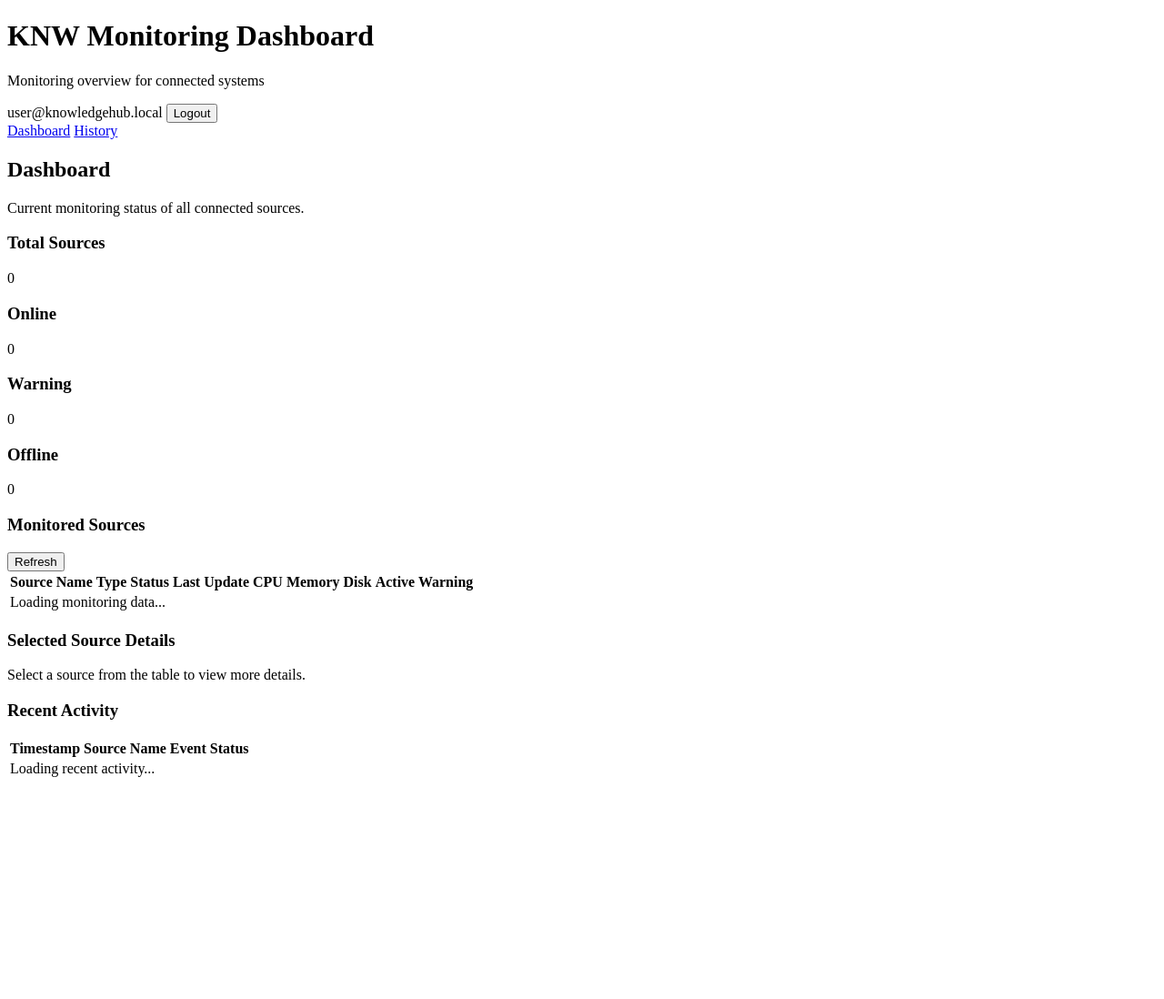
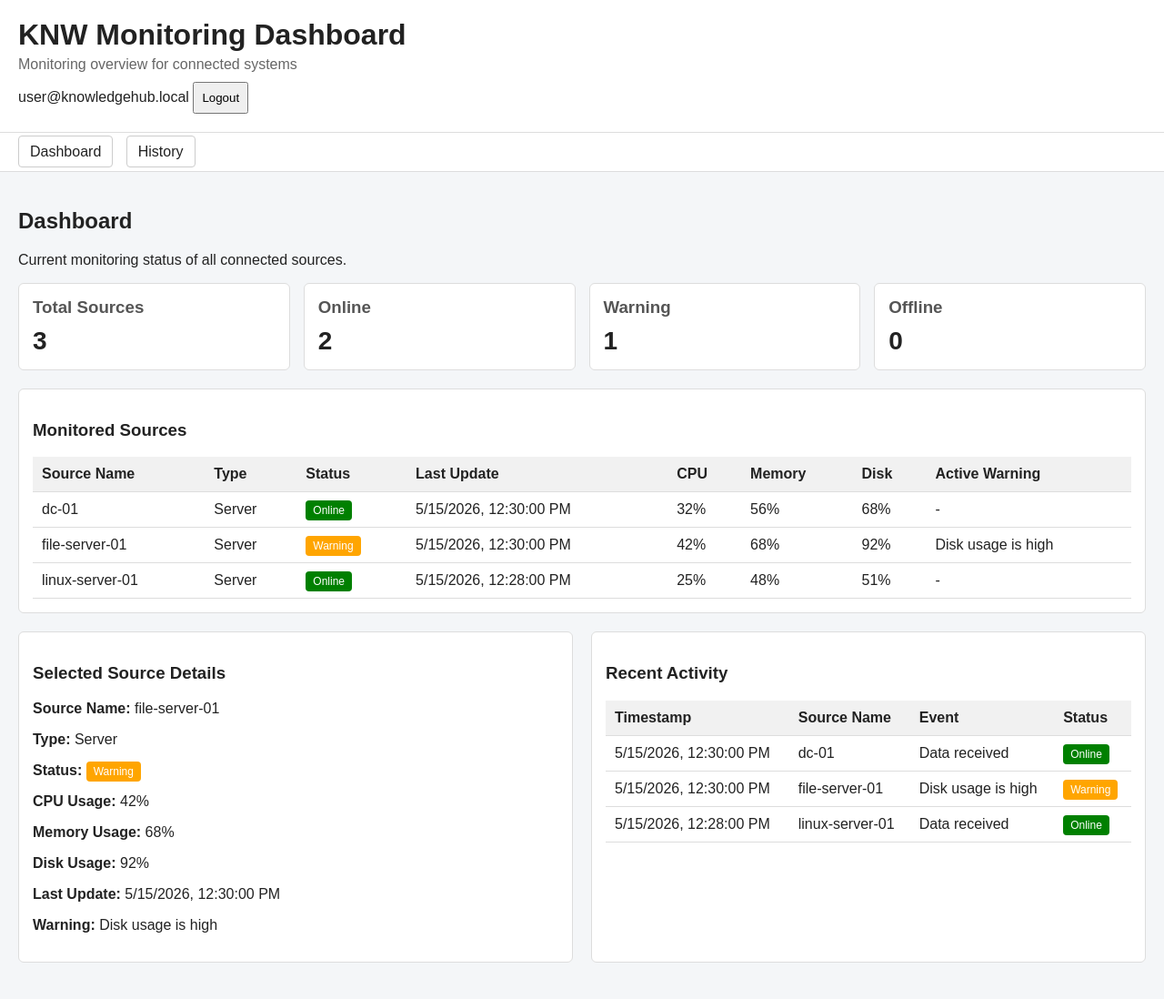
Before and after one commit to DJ-Coder27/Dashboard-App, a Flask app: page /dashboard in a window 1280 px wide. Shown: the whole page at 91% size. Before the commit the page ends 854 px from the top, so only its background shows below. Run offline with Flask 3, Linux system fonts and the light colour scheme.

Commit message:
I updated th script

```diff
--- a/static/css/style.css
+++ b/static/css/style.css
@@ -0,0 +1,168 @@
+body {
+    margin: 0;
+    font-family: Arial, Helvetica, sans-serif;
+    background-color: #f4f6f8;
+    color: #222;
+}
+
+.top-header {
+    background-color: white;
+    padding: 20px;
+    border-bottom: 1px solid #ddd;
+}
+
+.top-header h1 {
+    margin: 0;
+}
+
+.top-header p {
+    margin: 5px 0 0;
+    color: #666;
+}
+
+.user-area {
+    margin-top: 10px;
+}
+
+.main-nav {
+    background-color: white;
+    padding: 12px 20px;
+    border-bottom: 1px solid #ddd;
+}
+
+.nav-link {
+    margin-right: 10px;
+    text-decoration: none;
+    color: #222;
+    padding: 8px 12px;
+    border: 1px solid #ccc;
+    border-radius: 4px;
+}
+
+.page-container {
+    padding: 20px;
+}
+
+.summary-grid {
+    display: grid;
+    grid-template-columns: repeat(4, 1fr);
+    gap: 15px;
+    margin-bottom: 20px;
+}
+
+.summary-card {
+    background-color: white;
+    padding: 15px;
+    border: 1px solid #ddd;
+    border-radius: 6px;
+}
+
+.summary-card h3 {
+    margin: 0;
+    color: #555;
+}
+
+.summary-card p {
+    font-size: 28px;
+    font-weight: bold;
+    margin: 10px 0 0;
+}
+
+.content-card {
+    background-color: white;
+    padding: 15px;
+    margin-bottom: 20px;
+    border: 1px solid #ddd;
+    border-radius: 6px;
+}
+
+.section-header {
+    display: flex;
+    justify-content: space-between;
+    align-items: center;
+}
+
+.table-wrapper {
+    overflow-x: auto;
+}
+
+table {
+    width: 100%;
+    border-collapse: collapse;
+}
+
+th,
+td {
+    padding: 10px;
+    border-bottom: 1px solid #ddd;
+    text-align: left;
+}
+
+th {
+    background-color: #f1f1f1;
+}
+
+.source-row {
+    cursor: pointer;
+}
+
+.status-badge {
+    padding: 4px 8px;
+    border-radius: 4px;
+    color: white;
+    font-size: 12px;
+}
+
+.status-online {
+    background-color: green;
+}
+
+.status-warning {
+    background-color: orange;
+}
+
+.status-offline {
+    background-color: red;
+}
+
+.status-unknown {
+    background-color: gray;
+}
+
+.dashboard-bottom-grid {
+    display: grid;
+    grid-template-columns: 1fr 1fr;
+    gap: 20px;
+}
+
+.filters-grid {
+    display: grid;
+    grid-template-columns: repeat(4, 1fr);
+    gap: 15px;
+}
+
+.filter-group {
+    display: flex;
+    flex-direction: column;
+}
+
+.filter-group label {
+    margin-bottom: 5px;
+    font-weight: bold;
+}
+
+select,
+button {
+    padding: 8px;
+}
+
+.empty-message {
+    text-align: center;
+    color: #666;
+}
+
+.filter-group input {
+    padding: 8px;
+    border: 1px solid #ccc;
+    border-radius: 4px;
+}
--- a/static/js/dashboard.js
+++ b/static/js/dashboard.js
@@ -0,0 +1,207 @@
+document.addEventListener("DOMContentLoaded", function () {
+    loadDashboardData();
+});
+
+async function loadDashboardData() {
+    try {
+        const response = await fetch("/data/sources/latest");
+
+        if (!response.ok) {
+            throw new Error("Could not load dashboard data");
+        }
+
+        const sources = await response.json();
+
+        updateSummaryCards(sources);
+        updateSourcesTable(sources);
+        updateRecentActivity(sources);
+
+        const selectedSource = sources.find(source => getStatus(source) === "warning") || sources[0];
+
+        if (selectedSource) {
+            showSourceDetails(selectedSource);
+        }
+
+    } catch (error) {
+        console.error(error);
+
+        document.getElementById("sources-table-body").innerHTML = `
+            <tr>
+                <td colspan="8">Could not load monitoring data.</td>
+            </tr>
+        `;
+
+        document.getElementById("recent-activity-body").innerHTML = `
+            <tr>
+                <td colspan="4">Could not load recent activity.</td>
+            </tr>
+        `;
+    }
+}
+
+function updateSummaryCards(sources) {
+    const totalSources = sources.length;
+    const onlineSources = sources.filter(source => getStatus(source) === "online").length;
+    const warningSources = sources.filter(source => getStatus(source) === "warning").length;
+    const offlineSources = sources.filter(source => getStatus(source) === "offline").length;
+
+    document.getElementById("total-sources").textContent = totalSources;
+    document.getElementById("online-sources").textContent = onlineSources;
+    document.getElementById("warning-sources").textContent = warningSources;
+    document.getElementById("offline-sources").textContent = offlineSources;
+}
+
+function updateSourcesTable(sources) {
+    const tableBody = document.getElementById("sources-table-body");
+
+    if (!sources || sources.length === 0) {
+        tableBody.innerHTML = `
+            <tr>
+                <td colspan="8">No monitoring data available.</td>
+            </tr>
+        `;
+        return;
+    }
+
+    tableBody.innerHTML = "";
+
+    sources.forEach(source => {
+        const status = getStatus(source);
+        const warningMessage = getWarningMessage(source);
+
+        const row = document.createElement("tr");
+        row.classList.add("source-row");
+
+        row.innerHTML = `
+            <td>${source.device_name || "Unknown"}</td>
+            <td>Server</td>
+            <td><span class="status-badge status-${status}">${capitalize(status)}</span></td>
+            <td>${formatTimestamp(source.timestamp)}</td>
+            <td>${source.cpu_usage ?? 0}%</td>
+            <td>${source.memory_usage ?? 0}%</td>
+            <td>${source.disk_usage ?? 0}%</td>
+            <td>${warningMessage}</td>
+        `;
+
+        row.addEventListener("click", function () {
+            showSourceDetails(source);
+        });
+
+        tableBody.appendChild(row);
+    });
+}
+
+function showSourceDetails(source) {
+    const detailsBox = document.getElementById("source-details");
+    const status = getStatus(source);
+
+    detailsBox.innerHTML = `
+        <p><strong>Source Name:</strong> ${source.device_name || "Unknown"}</p>
+        <p><strong>Type:</strong> Server</p>
+        <p><strong>Status:</strong> <span class="status-badge status-${status}">${capitalize(status)}</span></p>
+        <p><strong>CPU Usage:</strong> ${source.cpu_usage ?? 0}%</p>
+        <p><strong>Memory Usage:</strong> ${source.memory_usage ?? 0}%</p>
+        <p><strong>Disk Usage:</strong> ${source.disk_usage ?? 0}%</p>
+        <p><strong>Last Update:</strong> ${formatTimestamp(source.timestamp)}</p>
+        <p><strong>Warning:</strong> ${getWarningMessage(source)}</p>
+    `;
+}
+
+function updateRecentActivity(sources) {
+    const activityBody = document.getElementById("recent-activity-body");
+
+    if (!sources || sources.length === 0) {
+        activityBody.innerHTML = `
+            <tr>
+                <td colspan="4">No recent activity available.</td>
+            </tr>
+        `;
+        return;
+    }
+
+    activityBody.innerHTML = "";
+
+    sources.slice(0, 5).forEach(source => {
+        const status = getStatus(source);
+        const eventMessage = createEventMessage(source);
+
+        const row = document.createElement("tr");
+
+        row.innerHTML = `
+            <td>${formatTimestamp(source.timestamp)}</td>
+            <td>${source.device_name || "Unknown"}</td>
+            <td>${eventMessage}</td>
+            <td><span class="status-badge status-${status}">${capitalize(status)}</span></td>
+        `;
+
+        activityBody.appendChild(row);
+    });
+}
+
+function getStatus(source) {
+    return (source.status || "unknown").toLowerCase();
+}
+
+function getWarningMessage(source) {
+    if (source.warning_message) {
+        return source.warning_message;
+    }
+
+    if (source.disk_usage >= 90) {
+        return "Disk usage is high";
+    }
+
+    if (source.memory_usage >= 85) {
+        return "Memory usage is high";
+    }
+
+    if (source.cpu_usage >= 85) {
+        return "CPU usage is high";
+    }
+
+    if (getStatus(source) === "offline") {
+        return "Source is offline";
+    }
+
+    if (getStatus(source) === "warning") {
+        return "Source needs attention";
+    }
+
+    return "-";
+}
+
+function createEventMessage(source) {
+    const status = getStatus(source);
+
+    if (status === "warning") {
+        return getWarningMessage(source);
+    }
+
+    if (status === "offline") {
+        return "Source is not responding";
+    }
+
+    return "Data received";
+}
+
+function formatTimestamp(timestamp) {
+    if (!timestamp) {
+        return "Unknown";
+    }
+
+    const date = new Date(timestamp);
+
+    if (isNaN(date)) {
+        return timestamp;
+    }
+
+    return date.toLocaleString();
+}
+
+function capitalize(text) {
+    if (!text) {
+        return "Unknown";
+    }
+
+    return text.charAt(0).toUpperCase() + text.slice(1);
+}
--- a/templates/dashboard.html
+++ b/templates/dashboard.html
@@ -30,10 +30,7 @@
 </section>
 
 <section class="content-card">
-    <div class="section-header">
-        <h3>Monitored Sources</h3>
-        <button id="refresh-button">Refresh</button>
-    </div>
+    <h3>Monitored Sources</h3>
 
     <div class="table-wrapper">
         <table>
```
Also changed, not shown: static/js/history.js (+227 -0 lines), templates/history.html (+10 -0 lines).
